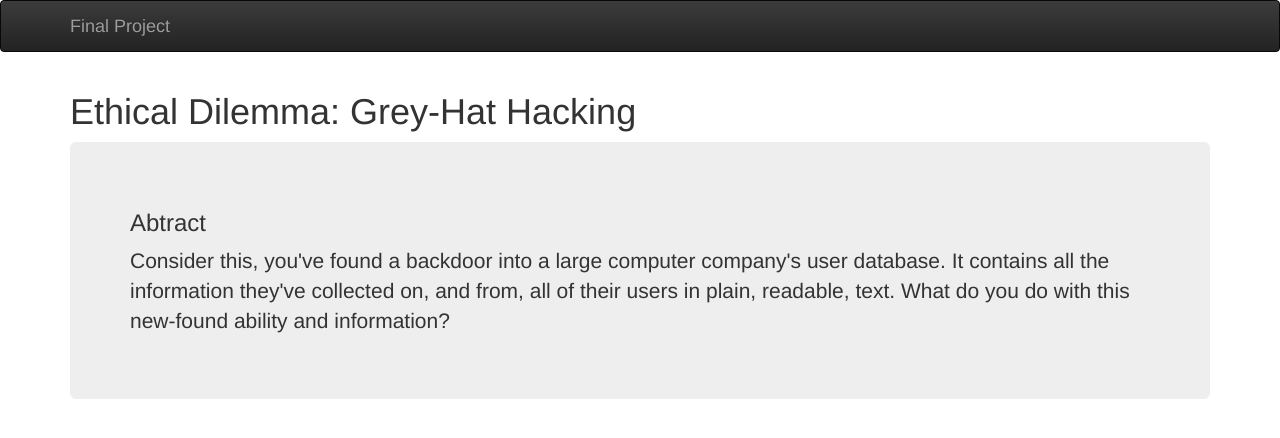
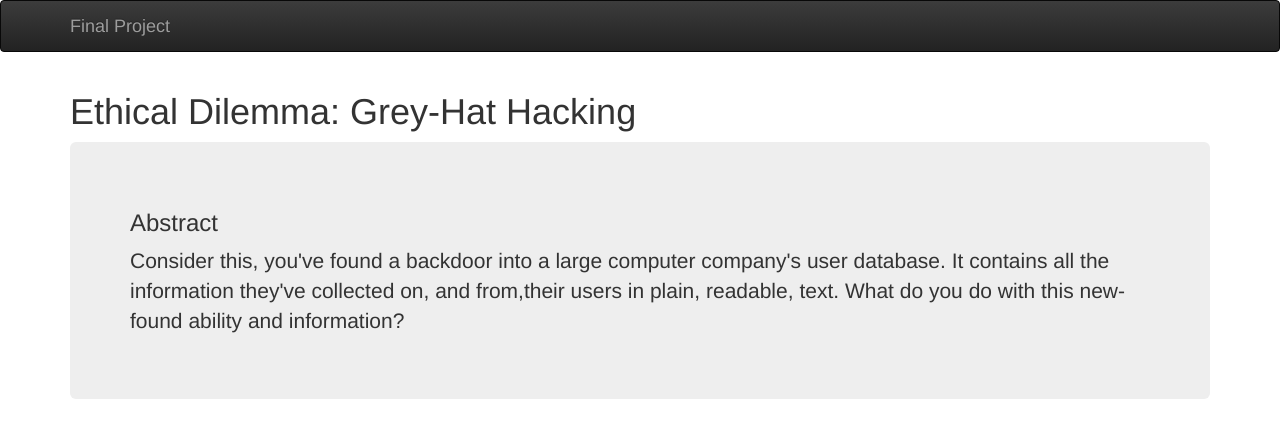
Before and after one commit to kepler0/miniature-tyrion, a Jekyll site: the page built from index.markdown, in a window 1280 px wide. Shown: the top 438 px of the page. Built offline with Jekyll 4.4.1, drawn with Linux system fonts in a browser that asks for light colours; nearby versions of some CDN libraries.

Commit message:
Correct Typo and Semetics Issue.

```diff
--- a/index.markdown
+++ b/index.markdown
@@ -5,6 +5,6 @@ layout: default
 # Ethical Dilemma: Grey-Hat Hacking
 
 <div class="jumbotron">
-  <h3>Abtract</h3>
-  <p>Consider this, you've found a backdoor into a large computer company's user database. It contains all the information they've collected on, and from, all of their users in plain, readable, text. What do you do with this new-found ability and information?</p>
+  <h3>Abstract</h3>
+  <p>Consider this, you've found a backdoor into a large computer company's user database. It contains all the information they've collected on, and from,their users in plain, readable, text. What do you do with this new-found ability and information?</p>
 </div>
```
